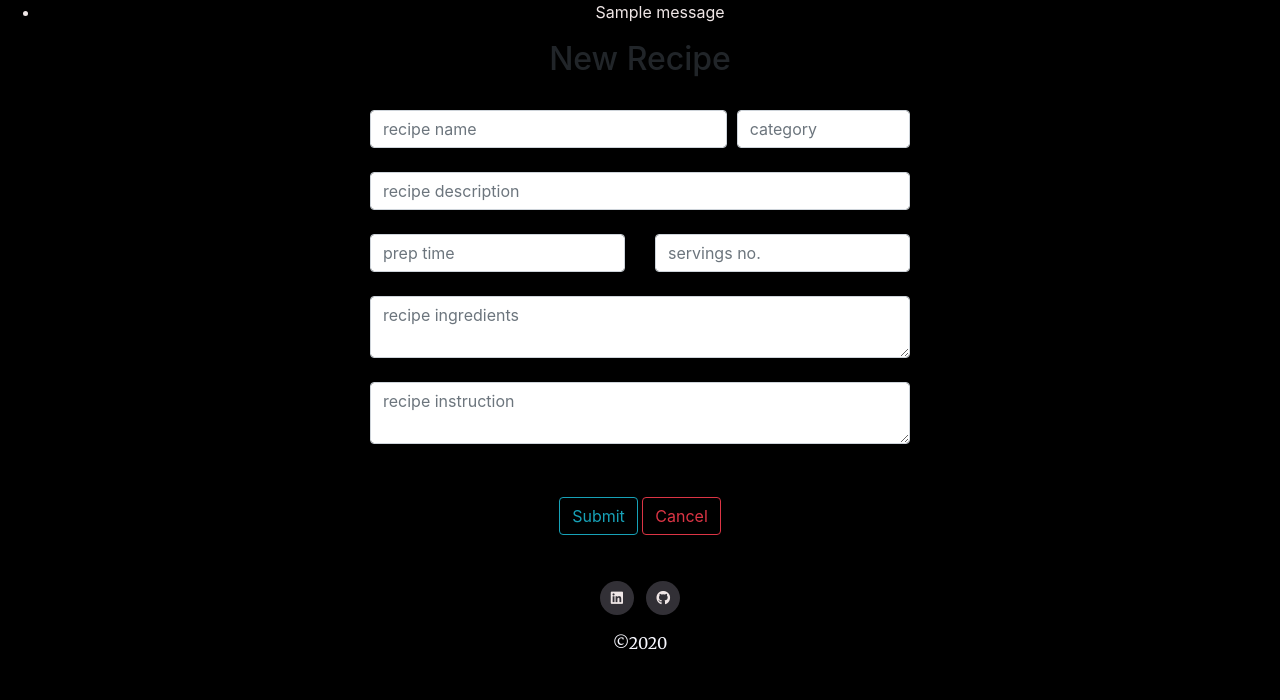
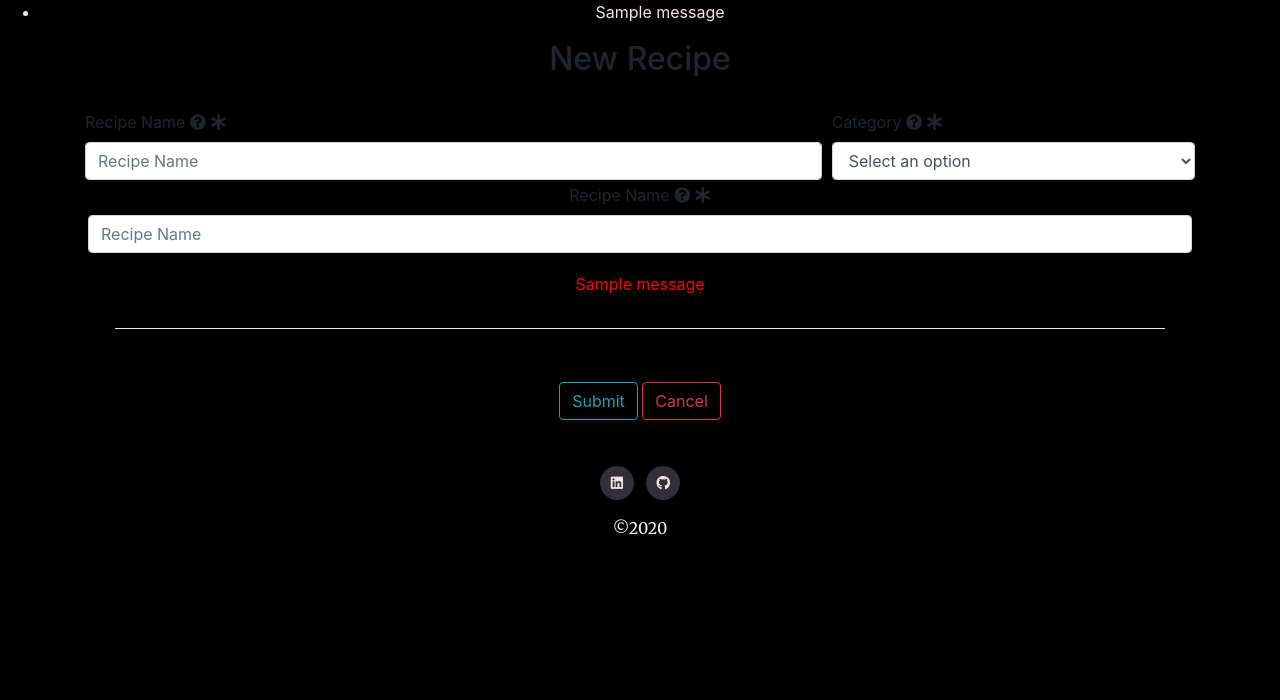
Before and after one commit to sneachda/juicebar-ms3, a Flask app: page /add_recipe in a window 1280 px wide. Shown: the part 100-800 px from the top of the page. Run offline with Flask 2, Linux system fonts and the light colour scheme; the visitor is signed in with stand-in values (Sample User, id 1); one stand-in notice (Sample message) is shown; a database or web service that is not in the repository returns one stand-in record (values such as "Sample title"); some libraries are stand-ins or nearby versions.

Commit message:
add_recipe updated with category dropdown

```diff
--- a/app.py
+++ b/app.py
@@ -104,7 +104,8 @@ def add_recipe():
         user_in_database = mongo.db.users.find_one({"username": session['username']})
         if user_in_database:
             # If user in DB, redirected to Create Recipe page
-            return render_template('add_recipe.html', title='New Recipe')
+            form = RecipeForm()
+            return render_template('add_recipe.html', title='New Recipe', form=form, categories=mongo.db.categories.find())
     else:
         # Render the page for user to be able to log in
         return render_template("login.html")
@@ -115,7 +116,6 @@ def add_recipe():
 def insert_recipe():
     ingredients = request.form.get("recipe_ingredients").splitlines()
     method = request.form.get("recipe_method").splitlines()
-    form = RecipeForm
     if request.method == 'POST':
         mongo.db.recipes.insert(
         {
@@ -129,7 +129,7 @@ def insert_recipe():
             'recipe_image': request.form.get('recipe_image'),
         })
     flash('Your recipe was added!')
-    return redirect(url_for('my_recipes', form=form))
+    return redirect(url_for('my_recipes'))
 
 
 '''
--- a/templates/add_recipe.html
+++ b/templates/add_recipe.html
@@ -2,10 +2,10 @@
 {% block content %}
 
 
-    <section>
-    <div class="container">
-        <div class="row justify-content-center">
-            <div class="col-12 col-md-8 col-lg-8 col-xl-6">
+    <section id="new-recipe">
+        <div class="container">
+            <form action="{{ url_for('insert_recipe') }}" method="POST">
+                {{ form.hidden_tag() }}
                 <div class="row">
                     <div class="col text-center">
                         <h2>New Recipe</h2>
@@ -13,37 +13,45 @@
                 </div>
                 <div class="form-row mt-4">
                     <div class="col-8">
-                        <input type="text" class="form-control" placeholder="recipe name">
+                        <label for="recipe_name"> Recipe Name <i class="fas fa-question-circle"></i>
+                        <i class="fas fa-asterisk"></i></label>
+                    {{ form.recipe_name(placeholder="Recipe Name", id="recipe_name", class="validate form-control", type="text") }}
                     </div>
                     <div class="col-4">
-                        <input type="text" class="form-control" placeholder="category">
+                        <label for="recipe_category"> Category <i class="fas fa-question-circle"></i>
+                        <i class="fas fa-asterisk"></i></label>
+
+                        <select id="category_name" name="category_name" class="validate form-control" required>
+                            <option value="" disabled selected>Select an option</option>
+                            {% for category in categories %}
+                                <option value="{{ category.category_name }}">{{ category.category_name }}</option>
+                            {% endfor %}
+                        </select>
                     </div>
                 </div>
-                <div class="form-row mt-4">
-                    <div class="col">
-                        <input type="text" class="form-control" placeholder="recipe description">
+                <div class="form-group form-label">
+                    <label for="recipe_name"> Recipe Name <i class="fas fa-question-circle"></i>
+                        <i class="fas fa-asterisk"></i></label>
+                    {{ form.recipe_name(placeholder="Recipe Name", id="recipe_name", class="validate form-control", type="text") }}
+                </div>
+
+
+                <!--Error messages-->
+                <div class="row">
+                    <div class="col-12">
+                        {% with messages = get_flashed_messages() %}
+                            {% if messages %}
+                                {% for message in messages %}
+                                    <p class="error-message">
+                                        {{ message }}
+                                    </p>
+                                {% endfor %} {% endif %} {% endwith %}
                     </div>
+
                 </div>
-                <div class="row mt-4">
-                    <div class="col">
-                        <input type="number" class="form-control" placeholder="prep time">
-                    </div>
-                    <div class="col">
-                        <input type="number" class="form-control" placeholder="servings no.">
-                    </div>
-                </div>
-                <div class="row mt-4">
-                    <div class="col">
-                        <textarea rows="2" name="message" id="message" class="form-control" placeholder="recipe ingredients"
-                                  required></textarea>
-                    </div>
-                </div>
-                <div class="row mt-4">
-                    <div class="col">
-                        <textarea rows="2" name="message" id="message" class="form-control" placeholder="recipe instruction"
-                                  required></textarea>
-                    </div>
-                </div>
+
+
+                <hr>
                 <div class="row mt-4 justify-content-center">
                     <div class="form-group">
                         <button class="btn btn-outline-info mt-4">Submit</button>
@@ -52,10 +60,12 @@
 
                     </div>
                 </div>
-            </div>
+            </form>
+
         </div>
-    </div>
-</section>
+        </div>
+        </div>
+    </section>
 
 
 {% endblock %}
--- a/templates/register.html
+++ b/templates/register.html
@@ -7,6 +7,8 @@
     <section id="registration-form">
 
         <div class="container-fluid container-form">
+
+
             <div class="row justify-content-center">
                 <div class="col-md-4 form-column">
                     <h2 class="reg-title">Register</h2>
```
